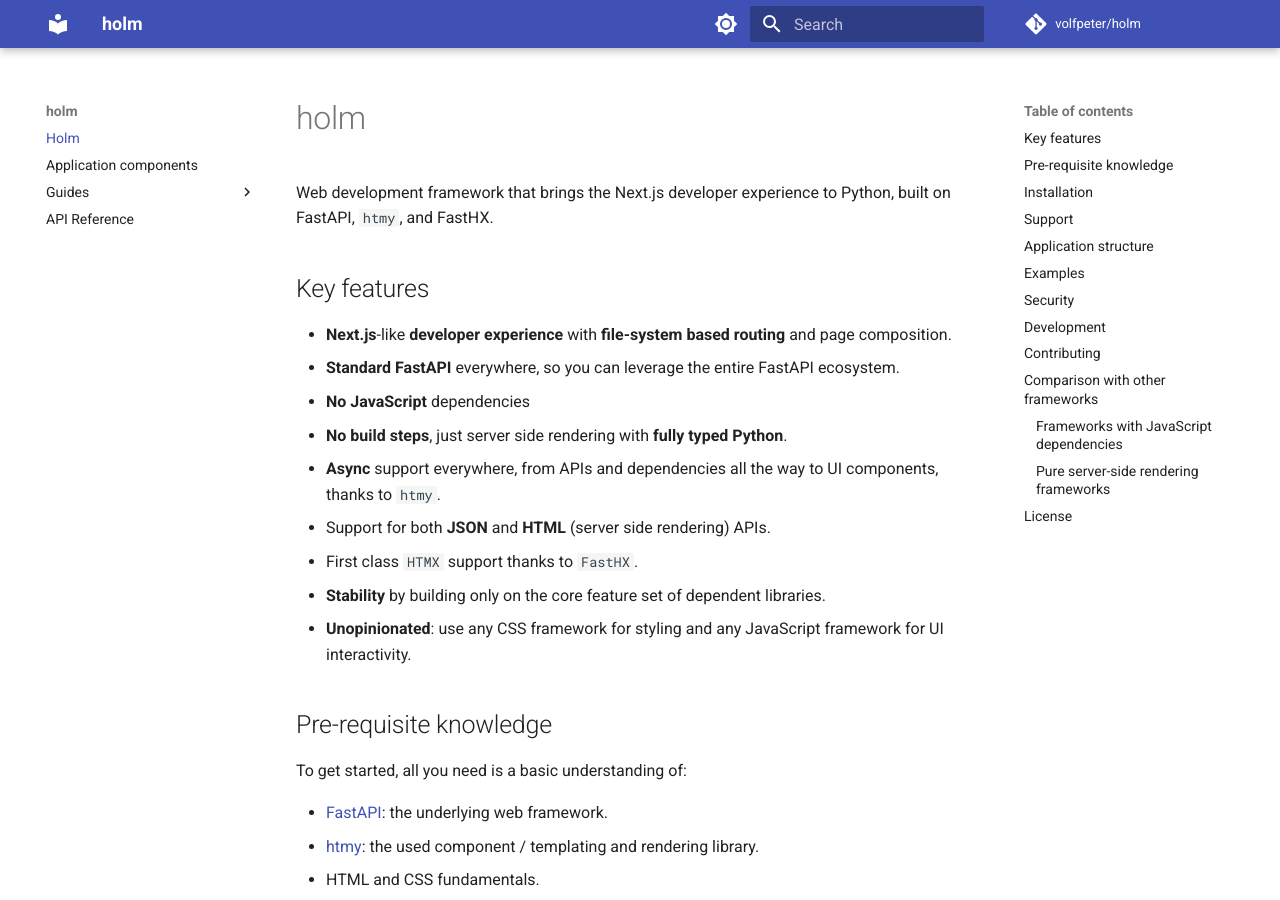
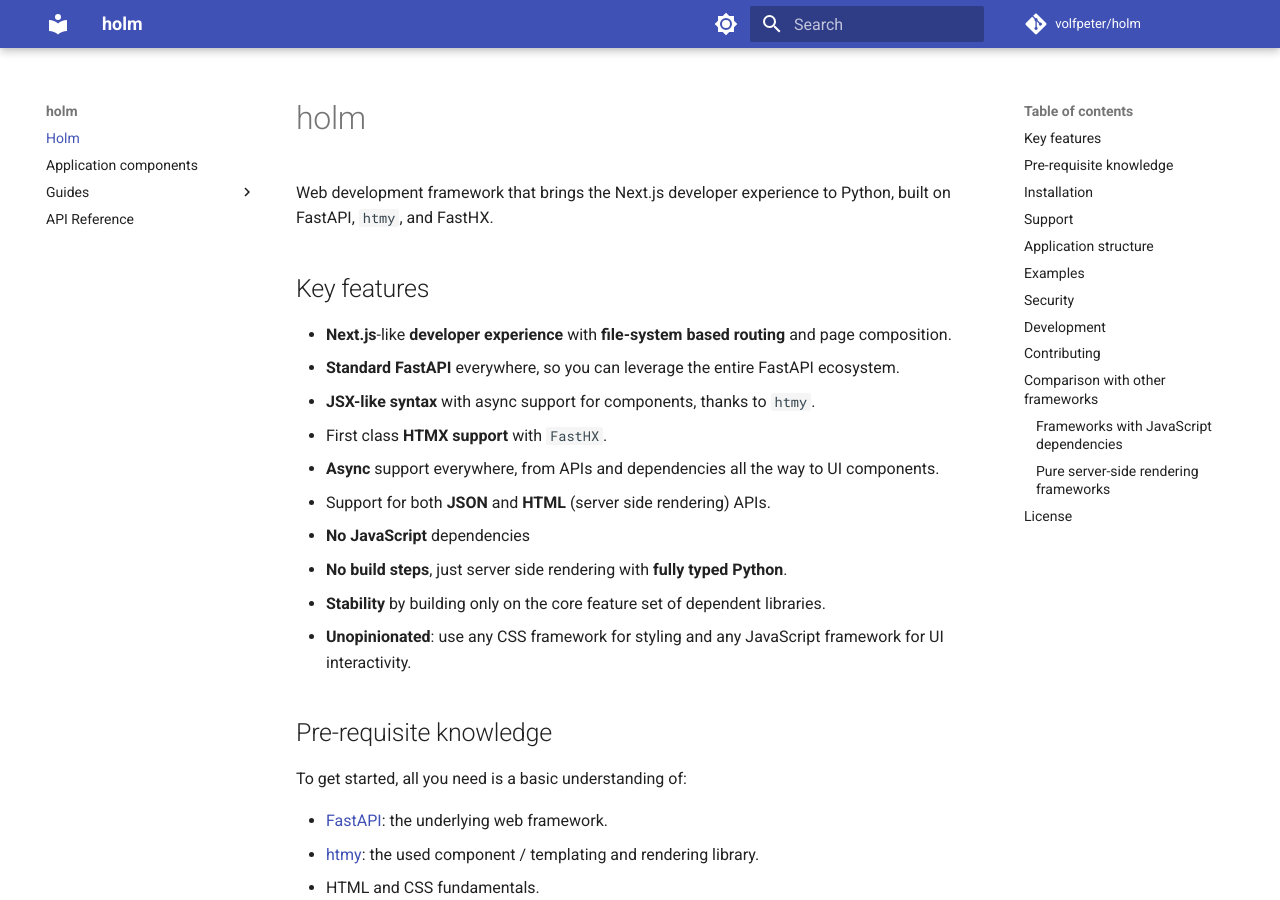
Before and after one commit to volfpeter/holm, an MkDocs documentation site: the page built from docs/index.md, in a window 1280 px wide and 900 px high. Built offline with MkDocs 1.6.1 and Material for MkDocs 9.7.7, drawn with Linux system fonts in a browser that asks for light colours; comment, search, counter and statistics services are not loaded.

```diff
--- a/docs/index.md
+++ b/docs/index.md
@@ -6,11 +6,12 @@ Web development framework that brings the Next.js developer experience to Python
 
 - **Next.js**-like **developer experience** with **file-system based routing** and page composition.
 - **Standard FastAPI** everywhere, so you can leverage the entire FastAPI ecosystem.
+- **JSX-like syntax** with async support for components, thanks to `htmy`.
+- First class **HTMX support** with `FastHX`.
+- **Async** support everywhere, from APIs and dependencies all the way to UI components.
+- Support for both **JSON** and **HTML** (server side rendering) APIs.
 - **No JavaScript** dependencies
 - **No build steps**, just server side rendering with **fully typed Python**.
-- **Async** support everywhere, from APIs and dependencies all the way to UI components, thanks to `htmy`.
-- Support for both **JSON** and **HTML** (server side rendering) APIs.
-- First class `HTMX` support thanks to `FastHX`.
 - **Stability** by building only on the core feature set of dependent libraries.
 - **Unopinionated**: use any CSS framework for styling and any JavaScript framework for UI interactivity.
 
```
Also changed, not shown: README.md (+4 -3 lines).
